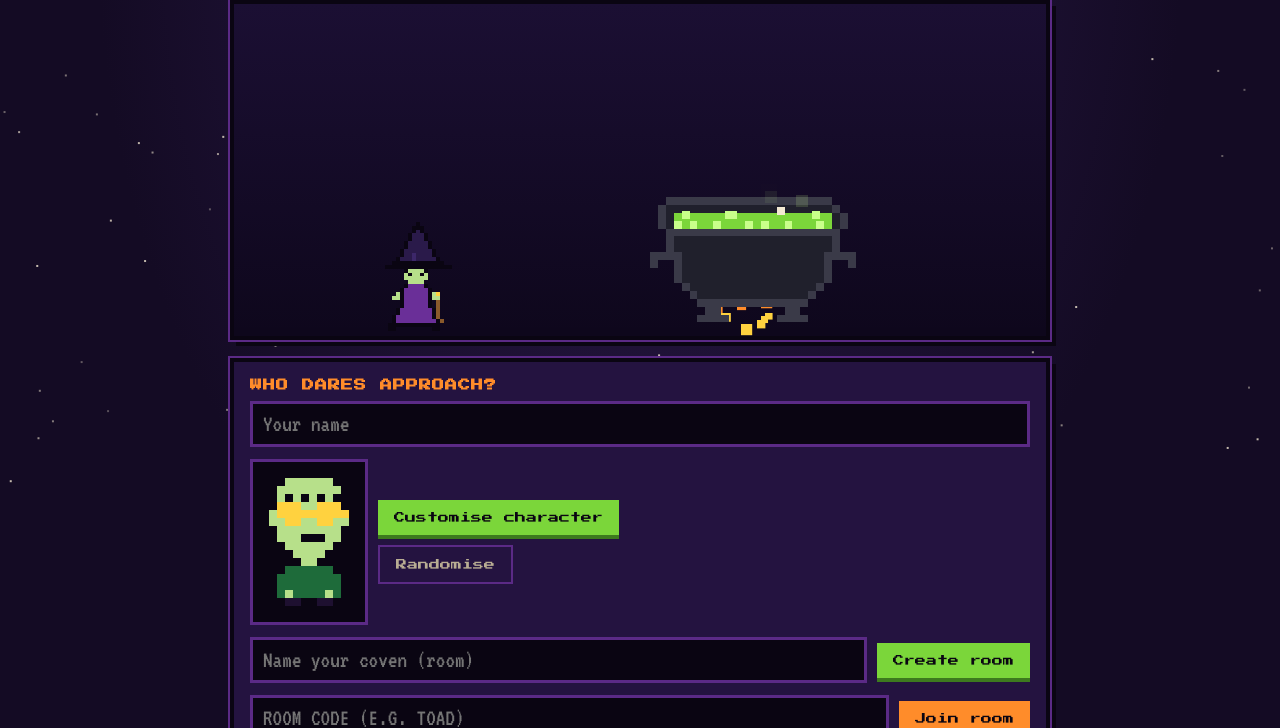
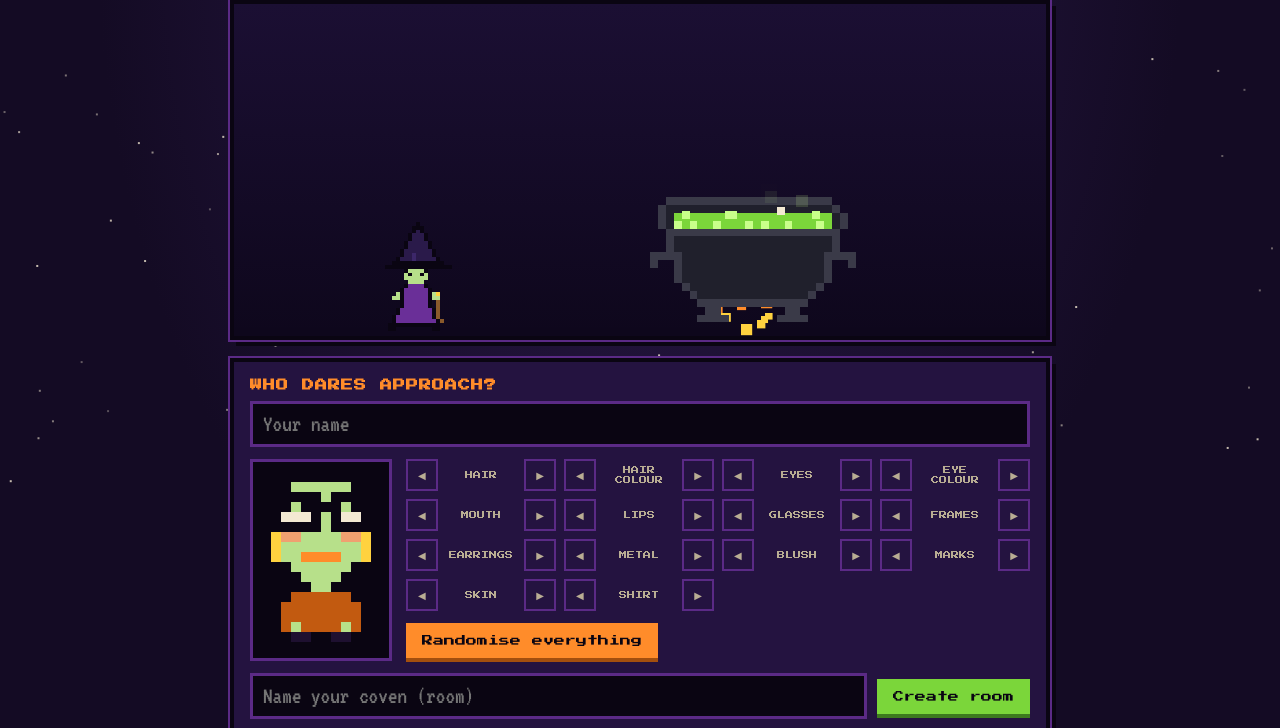
Before and after one commit to RatulMaharaj/whosaid, a website: page public/index.html in a window 1280 px wide. Shown: the part 70-798 px from the top of the page. Drawn offline with Linux system fonts and the light colour scheme.

Commit message:
Inline builder, bigger eyes, blush and lip colours, more mouths

```diff
--- a/public/index.html
+++ b/public/index.html
@@ -93,8 +93,6 @@
 
   /* avatars */
   .avbuild{display:grid;grid-template-columns:auto 1fr;gap:14px;align-items:start;margin-top:12px}
-  #avModal{position:fixed;inset:0;z-index:10;background:rgba(10,5,18,.8);display:flex;align-items:center;justify-content:center;padding:16px;overflow:auto}
-  .avdialog{width:min(100%,720px);max-height:100%;overflow:auto}
   .avprev{background:var(--ink);border:3px solid var(--bruise);padding:8px;display:flex;align-items:center;justify-content:center}
   .avprev canvas{animation:hover 2s ease-in-out infinite}
   .avopts{display:grid;grid-template-columns:repeat(auto-fill,minmax(150px,1fr));gap:8px}
@@ -136,11 +134,11 @@ body{margin:0}
     <div class="row">
       <input id="nameInput" class="grow" maxlength="20" placeholder="Your name" autocomplete="off">
     </div>
-    <div class="row" style="margin-top:12px;align-items:center">
-      <div class="avprev"><canvas id="avPreview" class="av" width="96" height="144"></canvas></div>
-      <div class="row" style="flex-direction:column;align-items:flex-start">
-        <button id="avOpen">Customise character</button>
-        <button id="avRandomQuick" class="ghost">Randomise</button>
+    <div class="avbuild">
+      <div class="avprev"><canvas id="avPreview" class="av" width="120" height="180"></canvas></div>
+      <div>
+        <div class="avopts" id="avOpts"></div>
+        <div class="row" style="margin-top:12px"><button id="avRandom" class="ember">Randomise everything</button></div>
       </div>
     </div>
     <div class="row" style="margin-top:12px">
@@ -198,18 +196,6 @@ body{margin:0}
   <p class="status" id="connStatus">SUMMONING THE SPIRITS…</p>
 </div>
 <div class="toast" id="toast"></div>
-<div id="avModal" class="hidden" role="dialog" aria-modal="true" aria-labelledby="avTitle">
-  <div class="card avdialog">
-    <h2 id="avTitle">Make your face</h2>
-    <div class="avbuild">
-      <div class="avprev"><canvas id="avModalPreview" class="av" width="120" height="180"></canvas></div>
-      <div>
-        <div class="avopts" id="avOpts"></div>
-        <div class="row" style="margin-top:12px"><button id="avRandom" class="ember">Randomise everything</button><button id="avDone">Done</button></div>
-      </div>
-    </div>
-  </div>
-</div>
 <div id="me" class="hidden"><canvas id="meCanvas" class="av" width="72" height="108"></canvas><span class="tag" id="meName"></span></div>
 
 <script>
@@ -240,17 +226,21 @@ function witchSays(text, smoke=true){
 const AV = {
   // 12 x 18 character: face rows 0-11, body 12-17. S skin, T shirt, H hair, W eye white, I iris, E dark line, M mouth, G glasses, A earring, P blush, F freckle
   face:["............","............","...SSSSSS...","..SSSSSSSS..","..SSSSSSSS..","..SSSSSSSS..",".SSSSSSSSSS.",".SSSSSSSSSS.","..SSSSSSSS..","..SSSSSSSS..","...SSSSSS...","....SSSS....",".....SS.....","...TTTTTT...","..TTTTTTTT..","..TTTTTTTT..","..TSTTTTST..","...LL..LL...","...LL..LL..."],
-  eyes:{ // rows 4-6
-    round:["............","...WW..WW...","...II..II..."],
-    big:["..WWW..WWW..","..WIW..WIW..","..WWW..WWW.."],
-    sleepy:["............","...EE..EE...","...II..II..."],
-    wink:["............","...WW..EEE..","...II......."],
-    lashes:["...E.E.E.E..","...WW..WW...","...II..II..."],
-    dots:["............","............","...II..II..."],
+  eyes:{ // rows 4-6, 3x3 per eye
+    big:["..WWW..WWW..","..WII..WII..","..WII..WII.."],
+    round:["..WWW..WWW..","..WIW..WIW..","..WWW..WWW.."],
+    sparkle:["..WWW..WWW..","..IWI..IWI..","..III..III.."],
+    sleepy:["..EEE..EEE..","..WII..WII..","..WII..WII.."],
+    wink:["..WWW.......","..WII..EEE..","..WII......."],
+    lashes:["..E.E..E.E..","..WWW..WWW..","..WII..WII.."],
+    happy:["..EEE..EEE..","..E.E..E.E..","............"],
   },
   mouths:{ // rows 8-9
-    smile:["...E....E...","....EEEE...."], flat:["............","....EEEE...."], grin:["....EEEE....","....MMMM...."], smirk:["............",".....EEE...."], pout:["............","....MM......"], surprised:["....EEE.....","....EME....."],
+    smile:["...E....E...","....EEEE...."], grin:["....EEEE....","....MMMM...."], lips:["...MMMMMM...","....MMMM...."], teeth:["....EEEE....","....WWWW...."],
+    tongue:["....EEEE....","....EMM....."], surprised:["....EEE.....","....EME....."], pout:["............","....MMMM...."], smirk:["............",".....EEE...."],
+    flat:["............","....EEEE...."], frown:["....EEEE....","...E....E..."],
   },
+  lipCols:['#8a1f2e','#d8434e','#ff6bd6','#6a2f98','#0a0512','#ff8c2a'],
   hair:{ // rows 0-10
     none:[],
     short:["............","...HHHHHH...","..HHHHHHHH..",".HHHHHHHHHH.",".HH......HH."],
@@ -264,13 +254,14 @@ const AV = {
     pigtails:["............","...HHHHHH...","..HHHHHHHH..",".HHHHHHHHHH.","HHH......HHH","HH........HH","HH........HH","HH........HH",".H........H."],
     cap:["....HHHH....","...HHHHHH...","..HHHHHHHH..","HHHHHHHHHHHH","............"],
   },
-  glasses:{ // rows 4-6
-    none:[], round:["............","..GGG..GGG..","..G.GGGG.G..","..GGG..GGG.."], square:["............","..GGGG.GGGG.","..G..GGG..G.","..GGGG.GGGG."], shades:["............","..GGG..GGG..","..GGGGGGGGG.","...GG..GG..."],
+  glasses:{ // rows 3-6
+    none:[], round:[".GGGGG.GGGGG",".G...GGG...G",".G...G.G...G",".GGGGG.GGGGG"], halfrim:["............",".GGGGG.GGGGG",".G...G.G...G","............"], shades:[".GGGGG.GGGGG",".GGGGGGGGGGG",".GGGGG.GGGGG","..GGG...GGG."],
   },
   earrings:{ // rows 7-9, ears at cols 1 and 10
     none:[], studs:[[1,7],[10,7]], hoops:[[1,7],[10,7],[1,8],[10,8],[2,8],[9,8]], dangly:[[1,7],[10,7],[1,8],[10,8],[1,9],[10,9]],
   },
-  marks:{ none:[], freckles:[[3,7,'F'],[5,7,'F'],[6,7,'F'],[8,7,'F']], blush:[[3,7,'P'],[4,7,'P'],[7,7,'P'],[8,7,'P']], beauty:[[8,8,'F']] },
+  marks:{ none:[], freckles:[[4,7,'F'],[5,7,'F'],[6,7,'F'],[7,7,'F']], beauty:[[9,8,'F']] },
+  blush:['none','#ff8c9a','#ff5c7a','#ff8c2a','#c9a0ff','#f0a070','#7bd63a'],
   skins:['#f0c8a0','#e0a878','#c68642','#8d5524','#5c3a1e','#b7e08a','#8ec5ff','#c9a0ff'],
   hairCols:['#0a0512','#3b2314','#8a5a2b','#d9a05b','#f3e9d2','#d8434e','#7bd63a','#5b9cff','#ff6bd6','#9a9aa8'],
   eyeCols:['#3b2314','#1f4e8a','#1e6b3a','#7bd63a','#c9a0ff','#0a0512','#ff8c2a'],
@@ -279,18 +270,19 @@ const AV = {
   glassCols:['#0a0512','#ffd23f','#d8434e','#f3e9d2'],
 };
 const avKeys = {eyes:Object.keys(AV.eyes), mouth:Object.keys(AV.mouths), hair:Object.keys(AV.hair), glasses:Object.keys(AV.glasses), earrings:Object.keys(AV.earrings), mark:Object.keys(AV.marks)};
-function randomAvatar(){ const r=a=>a[Math.random()*a.length|0]; return {skin:r(AV.skins), hair:r(avKeys.hair), hairCol:r(AV.hairCols), eyes:r(avKeys.eyes), eyeCol:r(AV.eyeCols), mouth:r(avKeys.mouth), glasses:Math.random()<.6?'none':r(avKeys.glasses), glassCol:r(AV.glassCols), earrings:r(avKeys.earrings), jewel:r(AV.jewel), mark:r(avKeys.mark), shirt:r(AV.shirts)}; }
+function randomAvatar(){ const r=a=>a[Math.random()*a.length|0]; return {skin:r(AV.skins), hair:r(avKeys.hair), hairCol:r(AV.hairCols), eyes:r(avKeys.eyes), eyeCol:r(AV.eyeCols), mouth:r(avKeys.mouth), lipCol:r(AV.lipCols), glasses:Math.random()<.6?'none':r(avKeys.glasses), glassCol:r(AV.glassCols), earrings:r(avKeys.earrings), jewel:r(AV.jewel), mark:r(avKeys.mark), blush:Math.random()<.5?'none':r(AV.blush), shirt:r(AV.shirts)}; }
 function normAvatar(a){ const d=randomAvatar(); if(!a||typeof a!=='object') return d; const pick=(v,list,def)=>list.includes(v)?v:def;
-  return {skin:pick(a.skin,AV.skins,d.skin), hair:pick(a.hair,avKeys.hair,'short'), hairCol:pick(a.hairCol,AV.hairCols,d.hairCol), eyes:pick(a.eyes,avKeys.eyes,'round'), eyeCol:pick(a.eyeCol,AV.eyeCols,d.eyeCol), mouth:pick(a.mouth,avKeys.mouth,'smile'), glasses:pick(a.glasses,avKeys.glasses,'none'), glassCol:pick(a.glassCol,AV.glassCols,'#0a0512'), earrings:pick(a.earrings,avKeys.earrings,'none'), jewel:pick(a.jewel,AV.jewel,'#ffd23f'), mark:pick(a.mark,avKeys.mark,'none'), shirt:pick(a.shirt,AV.shirts,d.shirt)}; }
+  return {skin:pick(a.skin,AV.skins,d.skin), hair:pick(a.hair,avKeys.hair,'short'), hairCol:pick(a.hairCol,AV.hairCols,d.hairCol), eyes:pick(a.eyes,avKeys.eyes,'round'), eyeCol:pick(a.eyeCol,AV.eyeCols,d.eyeCol), mouth:pick(a.mouth,avKeys.mouth,'smile'), lipCol:pick(a.lipCol,AV.lipCols,'#8a1f2e'), glasses:pick(a.glasses,avKeys.glasses,'none'), glassCol:pick(a.glassCol,AV.glassCols,'#0a0512'), earrings:pick(a.earrings,avKeys.earrings,'none'), jewel:pick(a.jewel,AV.jewel,'#ffd23f'), mark:pick(a.mark,avKeys.mark,'none'), blush:pick(a.blush,AV.blush,'none'), shirt:pick(a.shirt,AV.shirts,d.shirt)}; }
 function drawAvatar(ctx, a, x, y, s){
-  a=normAvatar(a); const col={S:a.skin,T:a.shirt,H:a.hairCol,W:'#f3e9d2',I:a.eyeCol,E:'#0a0512',M:'#8a1f2e',G:a.glassCol,A:a.jewel,P:'#ff8c9a',F:'#8a5a2b',L:'#1e1030'};
+  a=normAvatar(a); const col={S:a.skin,T:a.shirt,H:a.hairCol,W:'#f3e9d2',I:a.eyeCol,E:'#0a0512',M:a.lipCol,G:a.glassCol,A:a.jewel,P:a.blush,F:'#8a5a2b',L:'#1e1030'};
   const put=(cx,cy,ch)=>{ if(ch==='.'||!col[ch]) return; ctx.fillStyle=col[ch]; ctx.fillRect(x+cx*s,y+cy*s,s,s); };
   AV.face.forEach((row,r)=>[...row].forEach((ch,c)=>put(c,r,ch)));
   AV.eyes[a.eyes].forEach((row,i)=>[...row].forEach((ch,c)=>put(c,4+i,ch)));
+  if(a.blush!=='none') for(const c of [2,3,8,9]) put(c,7,'P');
   AV.marks[a.mark].forEach(([c,r,ch])=>put(c,r,ch));
   AV.mouths[a.mouth].forEach((row,i)=>[...row].forEach((ch,c)=>put(c,8+i,ch)));
   AV.hair[a.hair].forEach((row,r)=>[...row].forEach((ch,c)=>put(c,r,ch)));
-  AV.glasses[a.glasses].forEach((row,i)=>[...row].forEach((ch,c)=>put(c,4+i,ch)));
+  AV.glasses[a.glasses].forEach((row,i)=>[...row].forEach((ch,c)=>put(c,3+i,ch)));
   AV.earrings[a.earrings].forEach(([c,r])=>put(c,r,'A'));
 }
 function avatarCanvas(a, s=3, cls='av'){ const c=document.createElement('canvas'); c.width=12*s; c.height=18*s; c.className=cls; drawAvatar(c.getContext('2d'), a, 0, 0, s); return c; }
@@ -300,20 +292,15 @@ function hydrateAvatars(root){ root.querySelectorAll('canvas[data-av]').forEach(
 let myAvatar = normAvatar((()=>{ try{ return JSON.parse(store.get('coven.avatar')) }catch{ return null } })());
 function saveAvatar(){ store.set('coven.avatar', JSON.stringify(myAvatar)); drawMe(); }
 function drawMe(){
-  for(const [id,sc] of [['avPreview',8],['avModalPreview',10]]){ const pv=$(id); pv.getContext('2d').clearRect(0,0,pv.width,pv.height); drawAvatar(pv.getContext('2d'), myAvatar, 0, 0, sc); }
+  const pv=$('avPreview'); pv.getContext('2d').clearRect(0,0,pv.width,pv.height); drawAvatar(pv.getContext('2d'), myAvatar, 0, 0, 10);
   const mc=$('meCanvas'); mc.getContext('2d').clearRect(0,0,mc.width,mc.height); drawAvatar(mc.getContext('2d'), myAvatar, 0, 0, 6);
   $('meName').textContent = myName || 'you';
 }
-const AV_FIELDS = [['hair','Hair',avKeys.hair],['hairCol','Hair colour',AV.hairCols],['eyes','Eyes',avKeys.eyes],['eyeCol','Eye colour',AV.eyeCols],['mouth','Mouth',avKeys.mouth],['glasses','Glasses',avKeys.glasses],['glassCol','Frames',AV.glassCols],['earrings','Earrings',avKeys.earrings],['jewel','Metal',AV.jewel],['mark','Marks',avKeys.mark],['skin','Skin',AV.skins],['shirt','Shirt',AV.shirts]];
+const AV_FIELDS = [['hair','Hair',avKeys.hair],['hairCol','Hair colour',AV.hairCols],['eyes','Eyes',avKeys.eyes],['eyeCol','Eye colour',AV.eyeCols],['mouth','Mouth',avKeys.mouth],['lipCol','Lips',AV.lipCols],['glasses','Glasses',avKeys.glasses],['glassCol','Frames',AV.glassCols],['earrings','Earrings',avKeys.earrings],['jewel','Metal',AV.jewel],['blush','Blush',AV.blush],['mark','Marks',avKeys.mark],['skin','Skin',AV.skins],['shirt','Shirt',AV.shirts]];
 function buildAvatarUI(){
   $('avOpts').innerHTML = AV_FIELDS.map(([k,label])=>`<div class="avopt"><button type="button" class="ghost" data-k="${k}" data-d="-1">◀</button><span>${label}</span><button type="button" class="ghost" data-k="${k}" data-d="1">▶</button></div>`).join('');
   $('avOpts').querySelectorAll('button').forEach(b=>b.addEventListener('click',()=>{ const [k,,list]=AV_FIELDS.find(f=>f[0]===b.dataset.k); const i=list.indexOf(myAvatar[k]); myAvatar[k]=list[(i+ +b.dataset.d+list.length)%list.length]; saveAvatar(); }));
   $('avRandom').addEventListener('click',()=>{ myAvatar=randomAvatar(); saveAvatar(); });
-  $('avRandomQuick').addEventListener('click',()=>{ myAvatar=randomAvatar(); saveAvatar(); });
-  $('avOpen').addEventListener('click',()=>{ show($('avModal'),true); $('avDone').focus(); });
-  $('avDone').addEventListener('click',()=>{ show($('avModal'),false); $('avOpen').focus(); });
-  $('avModal').addEventListener('click',e=>{ if(e.target===$('avModal')) show($('avModal'),false); });
-  document.addEventListener('keydown',e=>{ if(e.key==='Escape' && !$('avModal').classList.contains('hidden')) show($('avModal'),false); });
   drawMe();
 }
 buildAvatarUI();
```
